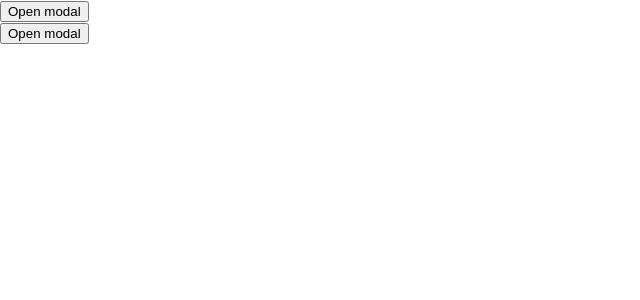
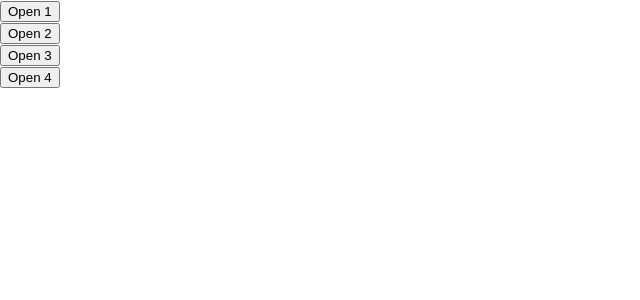
Before and after one commit to chusyntax/react-new-portfolio, a React (Create React App) app: page / in a window 1280 px wide. Shown: the top 300 px of the page, without its empty margins (0-640 px from the left). Built offline with nearby package versions, Linux system fonts and the light colour scheme.

Commit message:
added first group of cards which are functional

```diff
--- a/src/Projects.js
+++ b/src/Projects.js
@@ -4,24 +4,31 @@ import React, { useState } from 'react';
 
 const Projects = () => {
 
-
- const [open, setOpen] = useState(false);
+const [open, setOpen] = useState(false);
 const [open2, setOpen2] = useState(false);
+const [open3, setOpen3] = useState(false);
+const [open4, setOpen4] = useState(false);
 
 
   const onOpenModal = () => setOpen(true);
   const onCloseModal = () => setOpen(false);
 
-  const onOpenModal2 = () => setOpen(true);
-  const onCloseModal2 = () => setOpen(false);
+  const onOpenModal2 = () => setOpen2(true);
+  const onCloseModal2 = () => setOpen2(false);
+
+  const onOpenModal3 = () => setOpen3(true);
+  const onCloseModal3 = () => setOpen3(false);
+
+  const onOpenModal4 = () => setOpen4(true);
+  const onCloseModal4 = () => setOpen4(false);
 
   return (
-    <div className='cards'>
+    <div className='modals'>
 
     <div>
-      <button onClick={onOpenModal}>Open modal</button>
+      <button onClick={onOpenModal}>Open 1</button>
       <Modal open={open} onClose={onCloseModal} center>
-        <h2>Simple centered modal</h2>
+        <h2>Simple centered modal 1</h2>
         <p>
           Lorem ipsum dolor sit amet,   Lorem ipsum dolor sit amet, consectetur adipiscing elit. Nullam
           pulvinar risus non risus hendrerit venenatis. Pellentesque sit amet
@@ -31,9 +38,39 @@ const [open2, setOpen2] = useState(false);
     </div>
 
      <div>
-      <button onClick={onOpenModal2}>Open modal</button>
+      <button onClick={onOpenModal2}>Open 2</button>
       <Modal open={open2} onClose={onCloseModal2} center>
-        <h2>Simple centered modal</h2>
+        <h2>Simple centered modal 2</h2>
+        <p>
+          Lorem ipsum dolor sit amet, consectetur adipiscing elit. Nullam
+          pulvinar risus non risus hendrerit venenatis. Pellentesque sit amet
+          hendrerit risus, sed porttitor quam.
+        </p>
+      </Modal>
+    </div>
+
+     <div>
+      <button onClick={onOpenModal3}>Open 3</button>
+      <Modal open={open3} onClose={onCloseModal3} center>
+        <h2>Simple centered modal 3</h2>
+        <p>
+          Lorem ipsum dolor sit amet, consectetur adipiscing elit. Nullam
+          pulvinar risus non risus hendrerit venenatis. Pellentesque sit amet
+          hendrerit risus, sed porttitor quam.
+        </p>
+      </Modal>
+    </div>
+
+
+    <div>
+      <button onClick={onOpenModal4}>Open 4</button>
+      <Modal open={open4} onClose={onCloseModal4} center>
+        <h2>Simple centered modal 4</h2>
+        <p>
+          Lorem ipsum dolor sit amet, consectetur adipiscing elit. Nullam
+          pulvinar risus non risus hendrerit venenatis. Pellentesque sit amet
+          hendrerit risus, sed porttitor quam.
+        </p>
         <p>
           Lorem ipsum dolor sit amet, consectetur adipiscing elit. Nullam
           pulvinar risus non risus hendrerit venenatis. Pellentesque sit amet
```
